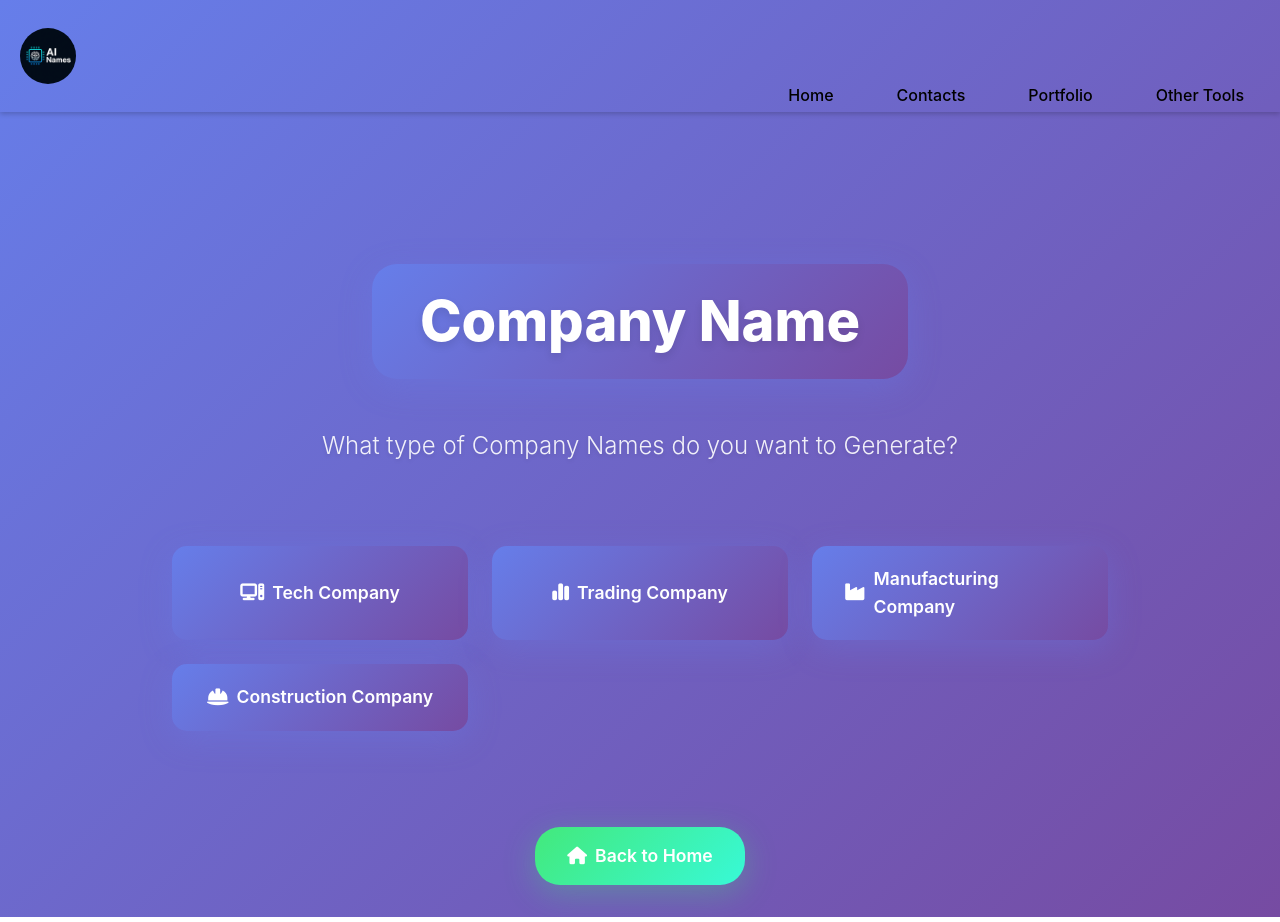
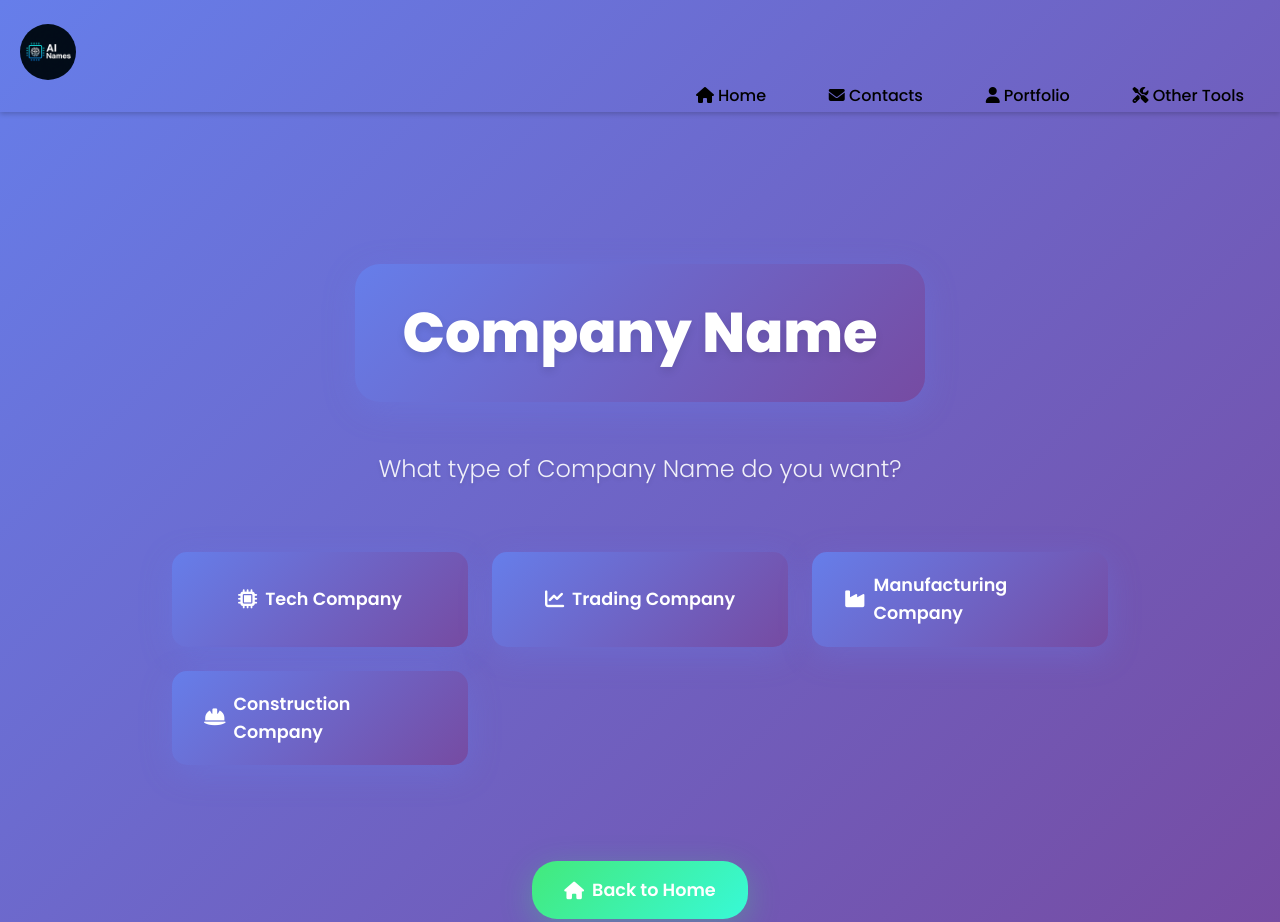
Before and after one commit to Subhan-Shahid/Ai-Namer, a plain HTML site: page index-company.html in a window 1280 px wide. Shown: the top 922 px of the page. Drawn offline with nearby package versions, Linux system fonts and the light colour scheme.

Commit message:
Update index-company.html

```diff
--- a/index-company.html
+++ b/index-company.html
@@ -3,8 +3,10 @@
 <head>
     <meta charset="UTF-8">
     <meta name="viewport" content="width=device-width, initial-scale=1.0">
-    <title>Company Name</title>
-    <link rel="stylesheet" href="https://cdn.jsdelivr.net/npm/bootstrap@5.3.6/dist/css/bootstrap.min.css">
+    <title>Company Name - AI Names</title>
+    <link rel="preconnect" href="https://fonts.googleapis.com">
+    <link rel="preconnect" href="https://fonts.gstatic.com" crossorigin>
+    <link href="https://fonts.googleapis.com/css2?family=Poppins:wght@300;400;500;600;700;800&display=swap" rel="stylesheet">
     <link rel="stylesheet" href="https://cdnjs.cloudflare.com/ajax/libs/font-awesome/6.7.2/css/all.min.css">
     <link rel="stylesheet" href="style.css">
     <link rel="stylesheet" href="boy-name.css">
@@ -13,42 +15,52 @@
 <body>
     <header class="header">
 <nav>
-   <div class="logo"><img src="ChatGPT Image Jun 18, 2025, 01_39_30 PM.png" alt="" srcset=""></div>
+   <div class="logo"><img src="ChatGPT Image Jun 18, 2025, 01_39_30 PM.png" alt="AI Names Logo" srcset=""></div>
     <button class="menu-toggle" id="menuToggle">&#9776;</button>
     <div class="menu-bar">
-      <a href="">Other Tools</a>
-      <a href="https://subhan-shahid.github.io/Subhan-s-Portfolio/">Portfolio</a>
-      <a href="">Contacts</a>
-      <a href="index.html">Home</a>
+      <a href="#"><i class="fa-solid fa-tools"></i> Other Tools</a>
+      <a href="https://subhan-shahid.github.io/Subhan-s-Portfolio/"><i class="fa-solid fa-user"></i> Portfolio</a>
+      <a href="#"><i class="fa-solid fa-envelope"></i> Contacts</a>
+      <a href="index.html"><i class="fa-solid fa-home"></i> Home</a>
     </div>
   <ul class="menu" id="menuContainer">
-    <li><a href="index.html">Home</a></li>
-    <li><a href="#">Other Tools</a></li>
-    <li><a href="https://subhan-shahid.github.io/Subhan-s-Portfolio/">Portfolio</a></li>
-    <li><a href="#">Contacts</a></li>
+    <li><a href="index.html"><i class="fa-solid fa-home"></i> Home</a></li>
+    <li><a href="#"><i class="fa-solid fa-tools"></i> Other Tools</a></li>
+    <li><a href="https://subhan-shahid.github.io/Subhan-s-Portfolio/"><i class="fa-solid fa-user"></i> Portfolio</a></li>
+    <li><a href="#"><i class="fa-solid fa-envelope"></i> Contacts</a></li>
   </ul>
 </nav>
 </header>
     <main>
-        <div class="boy-heading text-center">
+        <div class="boy-heading">
             <h1>
-               Company Name
+                Company Name
             </h1>
             <p>
-                What type of Company Names do you want to Generate?
+                What type of Company Name do you want?
             </p>
         </div>
         <div class="name-type">
-            <a onclick="generateTechName()" href="#result"><i class="fa-solid fa-computer"></i>Tech Company</a>
-            <a onclick="generateTradingName()" href="#result"><i class="fa-solid fa-chart-simple"></i>Trading Company</a>
-            <a onclick="generateManufacturingName()" href="#result"><i class="fa-solid fa-industry"></i>Manufacturing Company</a>
-            <a onclick="generateConstructionName()" href="#result"><i class="fa-solid fa-helmet-safety"></i>Construction Company</a>
+            <a onclick="generateTechName()" id="tech-company" href="#result">
+                <i class="fa-solid fa-microchip"></i>Tech Company
+            </a>
+            <a onclick="generateTradingName()" id="trading-company" href="#result">
+                <i class="fa-solid fa-chart-line"></i>Trading Company
+            </a>
+            <a onclick="generateManufacturingName()" id="manufacturing-company" href="#result">
+                <i class="fa-solid fa-industry"></i>Manufacturing Company
+            </a>
+            <a onclick="generateConstructionName()" id="construction-company" href="#result">
+                <i class="fa-solid fa-hard-hat"></i>Construction Company
+            </a>
         </div>
         <div id="result"></div>
     </main>
     <div class="home-btn">
-            <button class="btn btn-primary" onclick="window.location.href='index.html'"><i class="fa-solid fa-house"></i>Back to Home</button>
-        </div>
+        <button onclick="window.location.href='index.html'">
+            <i class="fa-solid fa-house"></i>Back to Home
+        </button>
+    </div>
     <script src="index.js"></script>
 </body>
 </html>
```
